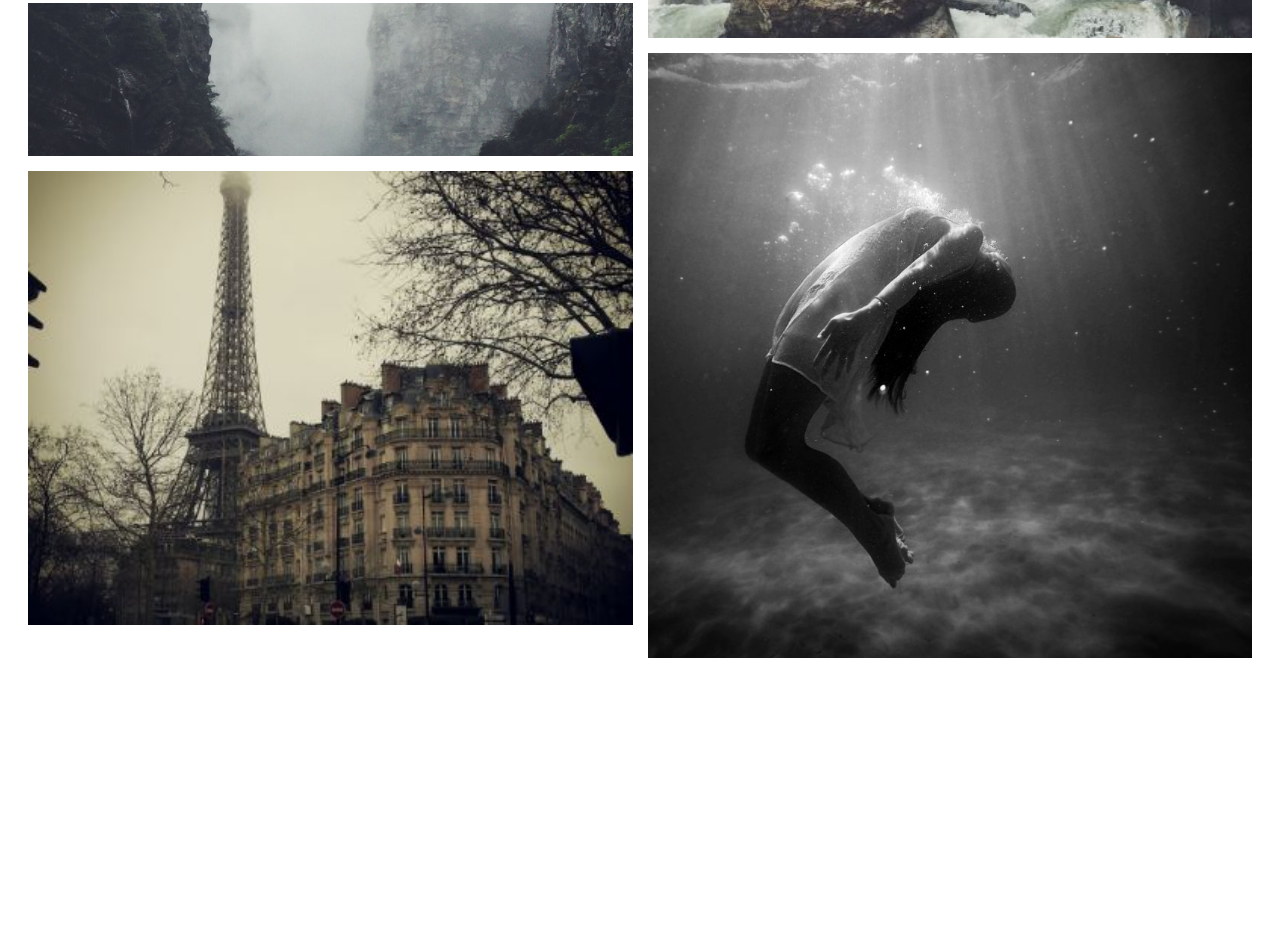
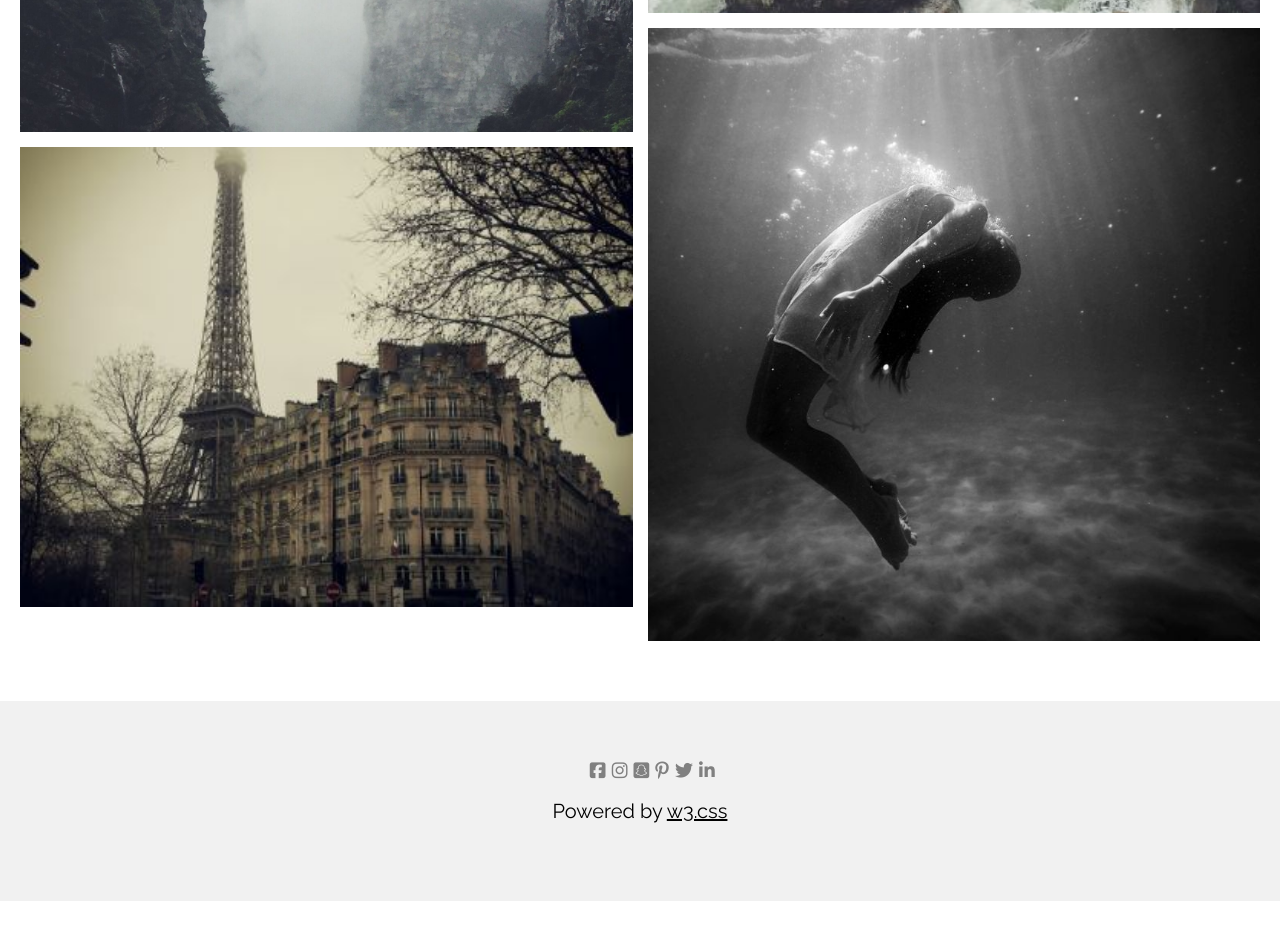
Before and after one commit to Benchtengelen/photo-blog, a plain HTML site: page index.html in a window 1280 px wide. Shown: the part 3226-4166 px from the top of the page. After the commit the page ends 4127 px from the top, so only its background shows below. Drawn offline with Linux system fonts and the light colour scheme; a web font is replaced by a local one.

Commit message:
footer added

```diff
--- a/index.html
+++ b/index.html
@@ -4,7 +4,7 @@
     <meta charset="UTF-8">
     <meta name="viewport" content="width=device-width, initial-scale=1.0">
     <link rel="stylesheet" href="style.css">
-
+    <link rel="stylesheet" href="https://cdnjs.cloudflare.com/ajax/libs/font-awesome/6.7.2/css/all.min.css" integrity="sha512-Evv84Mr4kqVGRNSgIGL/F/aIDqQb7xQ2vcrdIwxfjThSH8CSR7PBEakCr51Ck+w+/U6swU2Im1vVX0SVk9ABhg==" crossorigin="anonymous" referrerpolicy="no-referrer" />
     <title>Photo-Blog</title>
 </head>
 <body>
@@ -42,7 +42,19 @@
 
 </div>
 
+<div class="footer">
+  <ul>
+    <li><i class="fa-brands fa-square-facebook"></i></li>
+    <li><i class="fa-brands fa-instagram"></i></li>
+    <li><i class="fa-brands fa-square-snapchat"></i></li>
+    <li><i class="fa-brands fa-pinterest-p"></i></li>
+    <li><i class="fa-brands fa-twitter"></i></li>
+    <li><i class="fa-brands fa-linkedin-in"></i></li>
+  </ul>
 
+   <p>Powered by <a href="" target="_blank">w3.css</a></p>
+
+</div>
 
 
 
--- a/style.css
+++ b/style.css
@@ -4,6 +4,12 @@
 body {
      font-family: "Raleway", sans-serif;
      background-color: #FFFFFF;
+}
+
+* {
+  margin: 0;
+  padding: 0;
+  box-sizing: border-box;
 }
 
 
@@ -22,8 +28,8 @@ body {
     height: 60px;
     background-color: white;
     position: absolute;
-    margin-top: 120px;
-    margin-left: -35px;
+    margin-top: 200px;
+    margin-left: -10px;
 
 
 }
@@ -50,7 +56,8 @@ body {
   column-count: 2;
   column-gap: 15px;
   padding: 20px;
-  margin: 400px auto;
+  margin: 400px auto 40px auto;
+
 }
 
 .gallery img {
@@ -63,14 +70,40 @@ body {
 }
 
 
+.footer {
+  width: 100%;
+  background-color: #F1F1F1;
+  height: 200px;
+
+}
+
+.footer ul li {
+ display: inline-block;
+ position: relative;
+ left: 46%;
+ top: 60px;
+}
+
+.footer ul li i {
+  font-size: 18px;
+  color: gray;
+  padding: 1px;
+}
+
+.footer p{
+  text-align: center;
+  line-height: 180px;
+  font-size: 20px;
+}
+.footer p a{
+  color: black;
+}
 
 
 
 
 @media (max-width: 1200px) {
-  .gallery {
-    column-count: 3;
-  }
+
 }
 
 @media (max-width: 800px) {
@@ -93,5 +126,11 @@ body {
   .menu .wedding{
     display: none;
   }
+  .footer ul li {
+ display: inline-block;
+ position: relative;
+ left: 37%;
+ top: 60px;
+  }
 
 }
```
